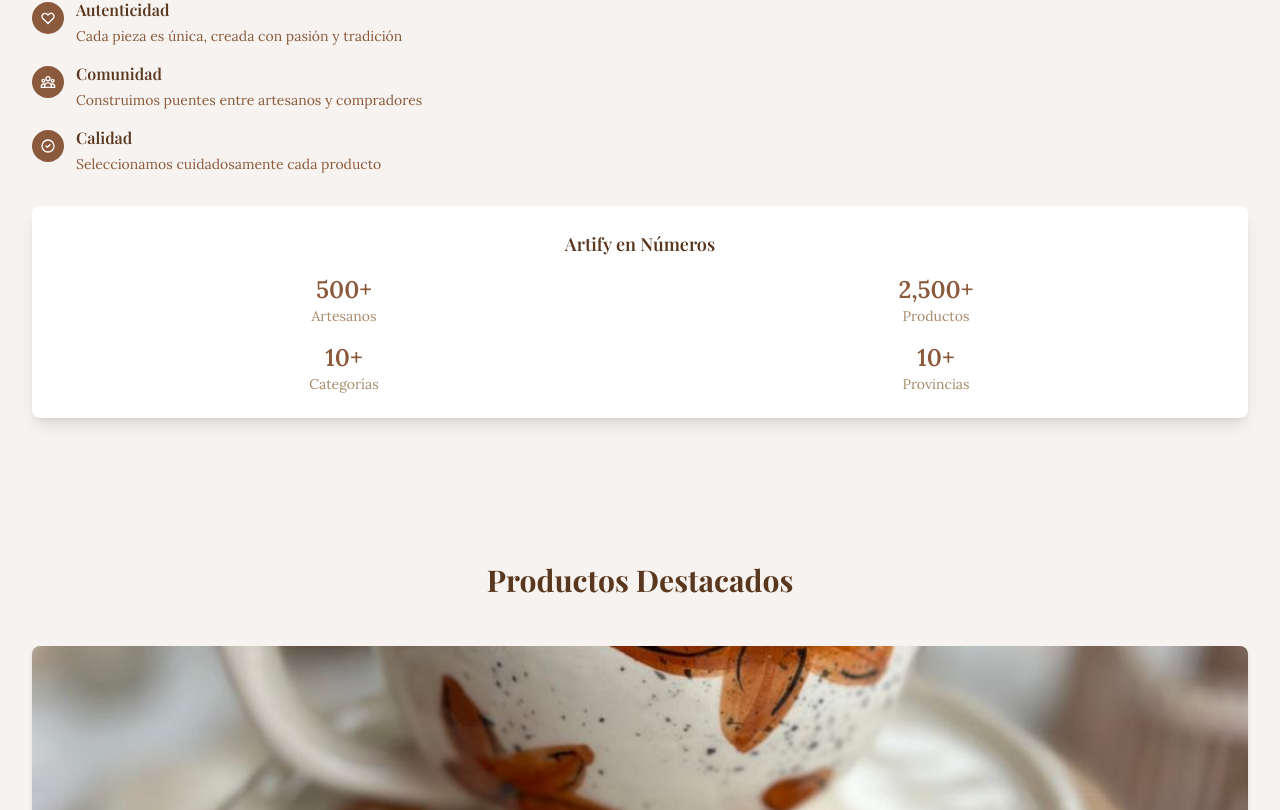
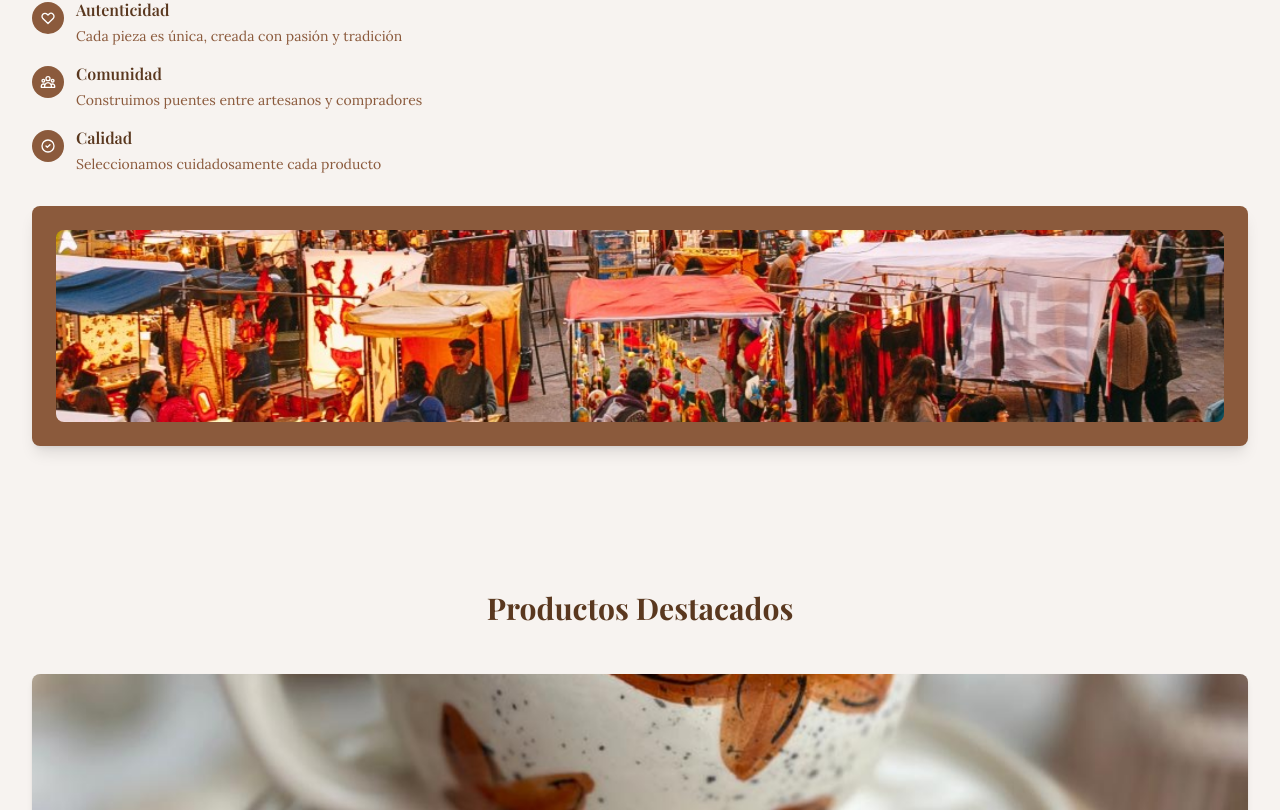
Before and after one commit to 113875-Comba-Carolina/artify-front, an Angular app: page / in a window 1280 px wide. Shown: the part 2255-3065 px from the top of the page. Built offline with nearby package versions, Linux system fonts and the light colour scheme.

Commit message:
add imagen

```diff
--- a/src/app/home/home.html
+++ b/src/app/home/home.html
@@ -130,26 +130,14 @@
           </div>
         </div>
 
-        <!-- Estadísticas -->
-        <div class="bg-white rounded-lg p-6 shadow-lg">
-          <h5 class="text-lg font-semibold text-artisan-800 mb-4 text-center">Artify en Números</h5>
-          <div class="grid grid-cols-2 gap-4 text-center">
-            <div>
-              <div class="text-2xl font-bold text-artisan-600">500+</div>
-              <div class="text-sm text-artisan-500">Artesanos</div>
-            </div>
-            <div>
-              <div class="text-2xl font-bold text-artisan-600">2,500+</div>
-              <div class="text-sm text-artisan-500">Productos</div>
-            </div>
-            <div>
-              <div class="text-2xl font-bold text-artisan-600">10+</div>
-              <div class="text-sm text-artisan-500">Categorías</div>
-            </div>
-            <div>
-              <div class="text-2xl font-bold text-artisan-600">10+</div>
-              <div class="text-sm text-artisan-500">Provincias</div>
-            </div>
+        <!-- Imagen paseo-artesano -->
+        <div class="bg-artisan-600 rounded-lg p-6 shadow-lg">
+          <div class="text-center">
+            <img
+              src="assets/images/guemes-paseo.jpg"
+              alt="Paseo artesano - Arte y tradición"
+              class="w-full h-48 object-cover rounded-lg mx-auto"
+            >
           </div>
         </div>
       </div>
```
Also changed, not shown: src/assets/images/guemes-paseo.jpg (added), src/assets/images/paseo-artesanos.jpeg (added).
